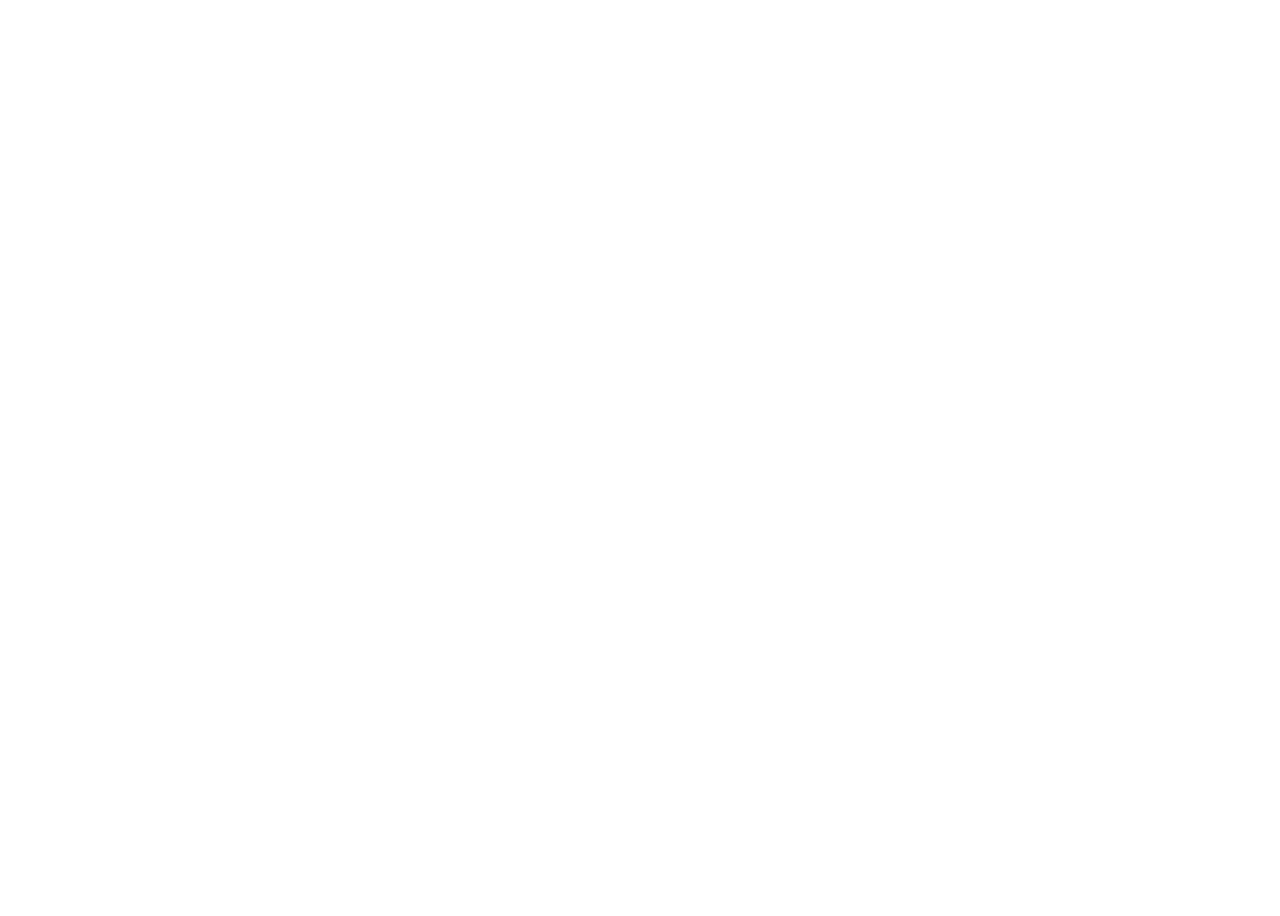
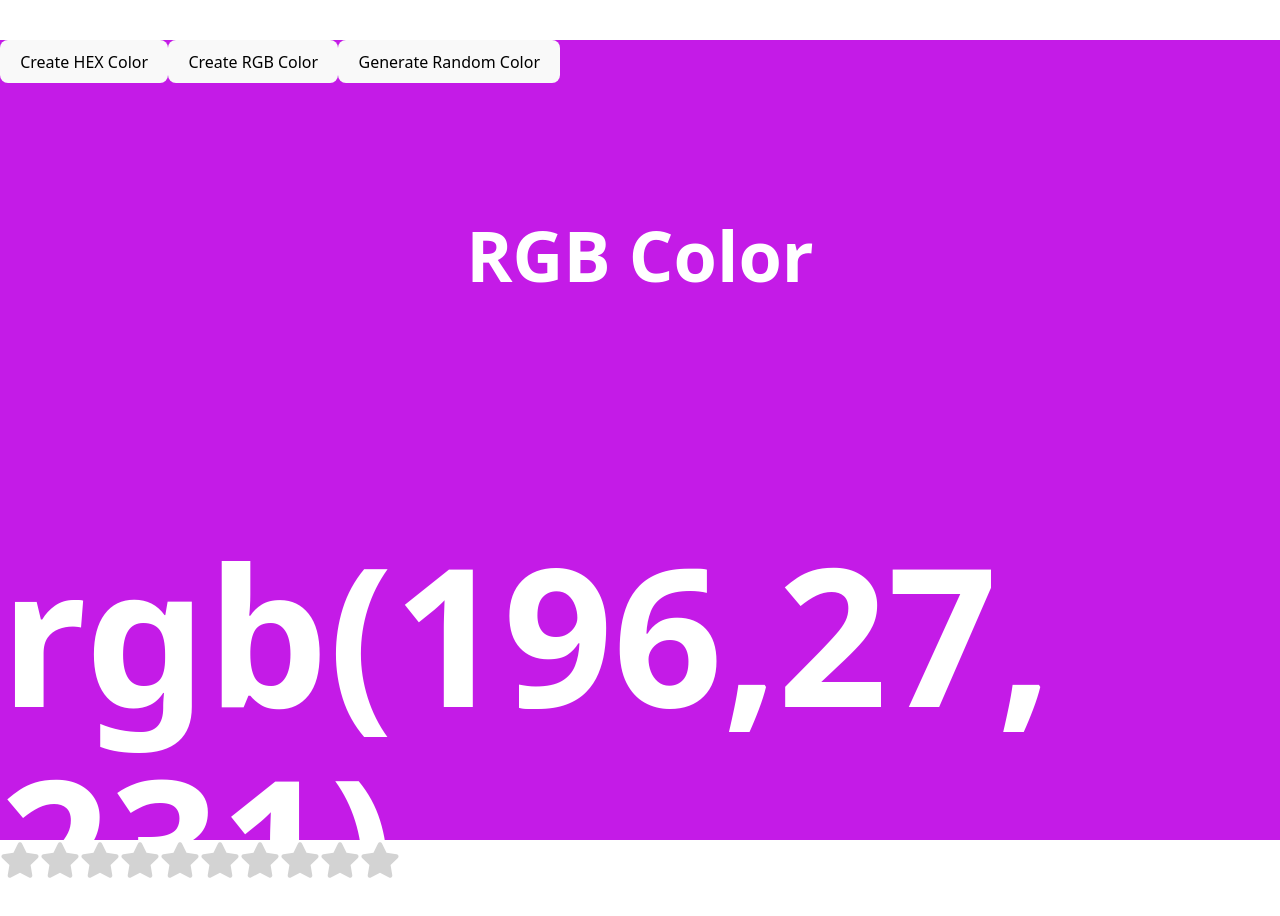
Before and after one commit to rev1s0r/react-25-mini-projects, a React (Vite) app: page / in a window 1280 px wide. Shown: the part 760-1676 px from the top of the page. Before the commit the page ends 800 px from the top, so only its background shows below. Built offline with nearby package versions, Linux system fonts and the light colour scheme.

Commit message:
third commit

```diff
--- a/package.json
+++ b/package.json
@@ -13,7 +13,8 @@
   },
   "dependencies": {
     "react": "^19.1.0",
-    "react-dom": "^19.1.0"
+    "react-dom": "^19.1.0",
+    "react-icons": "^5.5.0"
   },
   "devDependencies": {
     "@eslint/js": "^9.30.1",
--- a/src/App.jsx
+++ b/src/App.jsx
@@ -1,12 +1,15 @@
 import './App.css'
 import Accordeon from './components/Accordeon'
-
+import RandomColor from './components/Random-color'
+import StarRating from './components/Star-rating'
 function App() {
 
   return (
     <>
     <div>
-      { <Accordeon /> }
+       <Accordeon />
+       <RandomColor />
+       <StarRating noOfStars={10} />
     </div>
 
     </>
--- /dev/null
+++ b/src/components/Random-color/index.jsx
@@ -0,0 +1,96 @@
+import { useEffect, useState } from "react";
+
+export default function RandomColor() {
+  const [typeOfColor, setTypeOfColor] = useState("rgb");
+  const [color, setColor] = useState("#000000");
+
+  function randomColorUtility(length) {
+    return Math.floor(Math.random() * length);
+  }
+
+  function handleCreateRandomHexColor() {
+    // #678765
+    const hex = [1, 2, 3, 4, 5, 6, 7, 8, 9, "A", "B", "C", "D", "E", "F"];
+    let hexColor = "#";
+
+    for (let i = 0; i < 6; i++) {
+      hexColor += hex[randomColorUtility(hex.length)];
+    }
+    setColor(hexColor);
+  }
+
+  function handleCreateRandomRgbColor() {
+    const r = randomColorUtility(256);
+    const g = randomColorUtility(256);
+    const b = randomColorUtility(256);
+
+    setColor(`rgb(${r},${g}, ${b})`);
+  }
+
+  useEffect(() => {
+    if (typeOfColor === "rgb") handleCreateRandomRgbColor();
+    else handleCreateRandomHexColor();
+  }, [typeOfColor]);
+
+  return (
+    <div
+      style={{
+        width: "100vw",
+        height: "100vh",
+        background: color,
+      }}
+    >
+      {/*
+      <button onClick={() => setTypeOfColor("hex")}>Create HEX Color</button>
+      <button onClick={() => setTypeOfColor("rgb")}>Create RGB Color</button>
+
+      ORIGINAL TUTORIAL CODE BUT MULTIPLE REPEATING CLICKS DONT WORK TO CALL FUNCTION
+      */}
+      <button onClick={() => {
+        setTypeOfColor("hex");
+        handleCreateRandomHexColor();
+      }}>Create HEX Color</button>
+      <button onClick={() => {
+        setTypeOfColor("rgb");
+        handleCreateRandomRgbColor();
+      }}>Create RGB Color</button>
+      <button
+        onClick={() => {
+          //const randomType = Math.random() > 0.5 ? "hex" : "rgb";
+          //setTypeOfColor(randomType);
+          //if (typeOfColor === "hex") {
+          //  handleCreateRandomHexColor();
+          //} else {
+          //  handleCreateRandomRgbColor();
+          //}
+          //HAD TO ADD BELOW CODE BECAUSE FUNCTION WAS GENERATING ONLY PREVIOUSLY STATED TYPE FROM
+          //setTypeOfColor
+          const randomType = Math.random() > 0.5 ? "hex" : "rgb";
+          setTypeOfColor(randomType);
+          if (randomType === "hex") {
+            handleCreateRandomHexColor();
+          } else {
+            handleCreateRandomRgbColor();
+          }
+        }}
+      >
+        Generate Random Color
+      </button>
+      <div
+        style={{
+          display: "flex",
+          justifyContent: "center",
+          alignItems: "center",
+          color: "#fff",
+          fontSize: "60px",
+          marginTop: "50px",
+          flexDirection: "column",
+          gap: "20px",
+        }}
+      >
+        <h3>{typeOfColor === "rgb" ? "RGB Color" : "HEX Color"}</h3>
+        <h1>{color}</h1>
+      </div>
+    </div>
+  );
+}
--- /dev/null
+++ b/src/components/Star-rating/index.jsx
@@ -0,0 +1,39 @@
+import { useState } from "react";
+import { FaStar } from "react-icons/fa";
+import "./styles.css";
+
+export default function StarRating({noOfStars = 5}) {
+
+    const [rating, setRating] = useState(0);
+    const [hover, setHover] = useState(0);
+
+    function handleClick(getCurrentIndex) {
+        setRating(getCurrentIndex);
+    }
+
+    function handleMouseEnter(getCurrentIndex) {
+        setHover(getCurrentIndex);
+    }
+
+    function handleMouseLeave() {
+        setHover(rating)
+    }
+
+    return (
+        <div className="star-rating" style={{ width: "100vw", height: "100vh" }}>
+            {
+                [...Array(noOfStars)].map((_, index) => {
+                    index += 1;
+                    return <FaStar
+                    key={index}
+                    className={index <= (hover || rating) ? "active" : "inactive"}
+                    onClick={()=> handleClick(index)}
+                    onMouseEnter={()=> handleMouseEnter(index)}
+                    onMouseLeave={()=> handleMouseLeave()}
+                    size={40}
+                    />
+                })
+            }
+        </div>
+    )
+}
--- /dev/null
+++ b/src/components/Star-rating/styles.css
@@ -0,0 +1,7 @@
+.active {
+    color: gold;
+}
+
+.inactive {
+    color: lightgray;
+}
```
Also changed, not shown: 1 other file (tests, documents, lock files or other folders).
